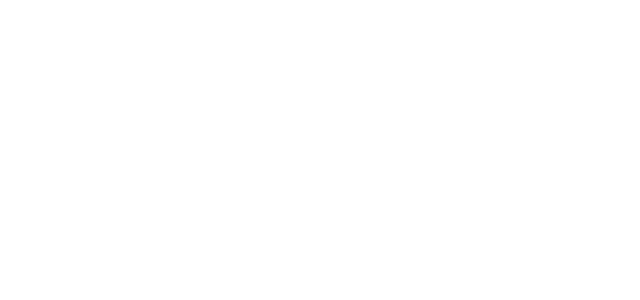
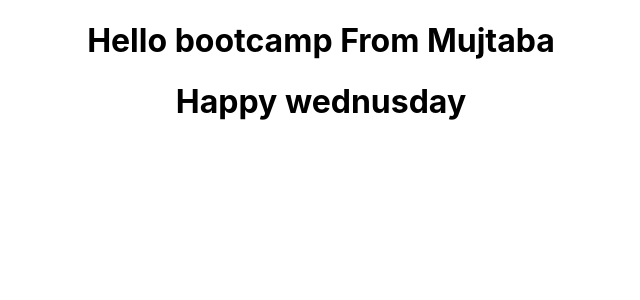
Before and after one commit to mujtaba493/bootcamp-react-app, a React (Create React App) app: page / in a window 1280 px wide. Shown: the top 300 px of the page, without its empty margins (319-959 px from the left). Built offline with nearby package versions, Linux system fonts and the light colour scheme.

Commit message:
remove component dinner.js

```diff
--- a/src/App.js
+++ b/src/App.js
@@ -1,13 +1,12 @@
 import React from 'react';
 import './App.css';
-import dinner from './dinner.js';
 
 function App() {
   return (
   <div className="App">
+    <h1>Hello bootcamp From Mujtaba</h1>
+    <h1>Happy wednusday</h1>
 
-  {/* <dinner></dinner> */}
-  <dinner dishName="chinken biryani"/>
 
   </div>
 
--- a/src/dinner.js
+++ /dev/null
@@ -1,14 +0,0 @@
-import React from 'react';
-function Dinner(props) {
-return(
-    <div>
-        <h1>Today we are serving {props.dishName}</h1>
-
-
-
-
-     </div>
-);
-
-}
-export default Dinner;
```
